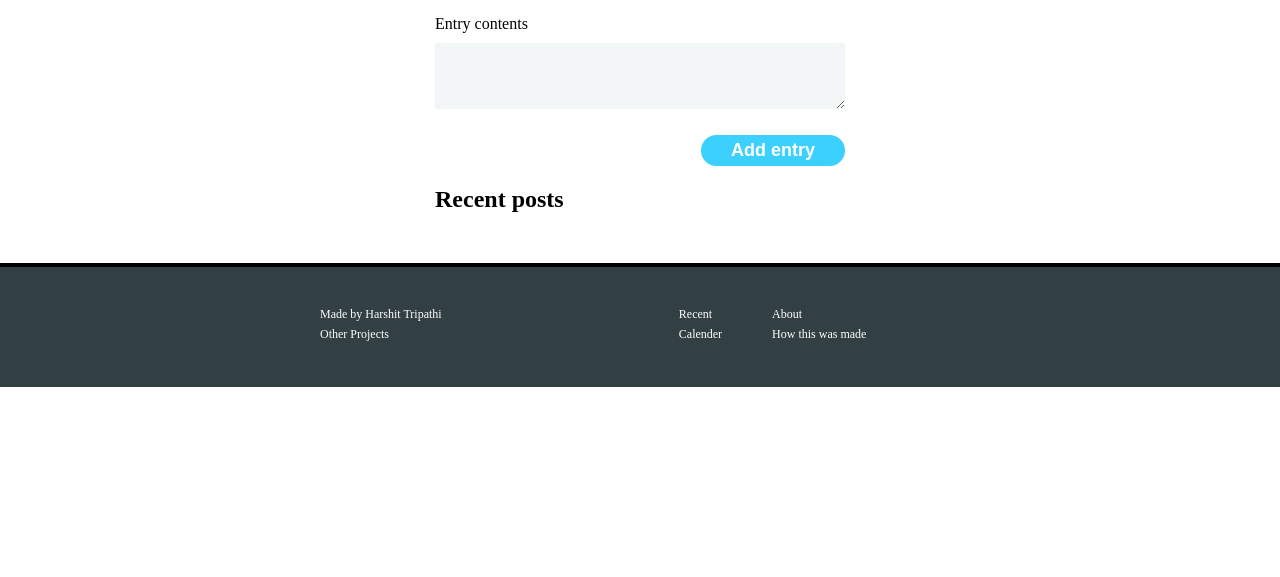
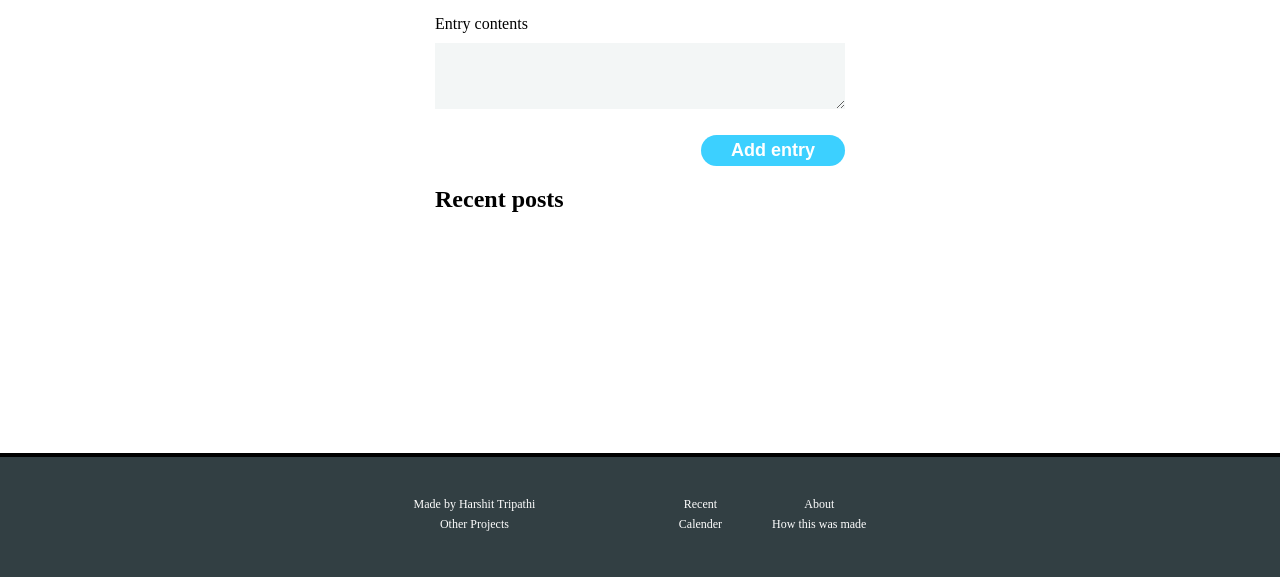
Before and after one commit to HarshitT00/microblog, a Python web app: template templates/index.html in a window 1280 px wide. Shown: the part 223-800 px from the top of the page. Run offline with Jinja, Linux system fonts and the light colour scheme; the template is opened without the code that fills it, so the values that code supplies are empty.

Commit message:
Update style.css
fixed footer at bottom

```diff
--- a/static/style.css
+++ b/static/style.css
@@ -112,6 +112,10 @@ main{
     border-top: 4px solid black;
     color: white;
     font-size: 12px;
+    position: absolute;
+    bottom: 0;
+    width: 100%;
+    text-align: center;
 }
 
 .footer__content{
```
